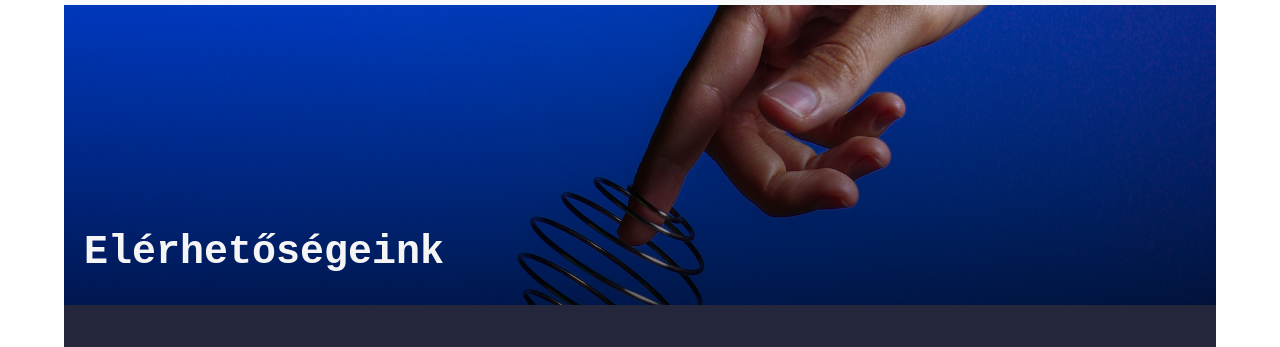
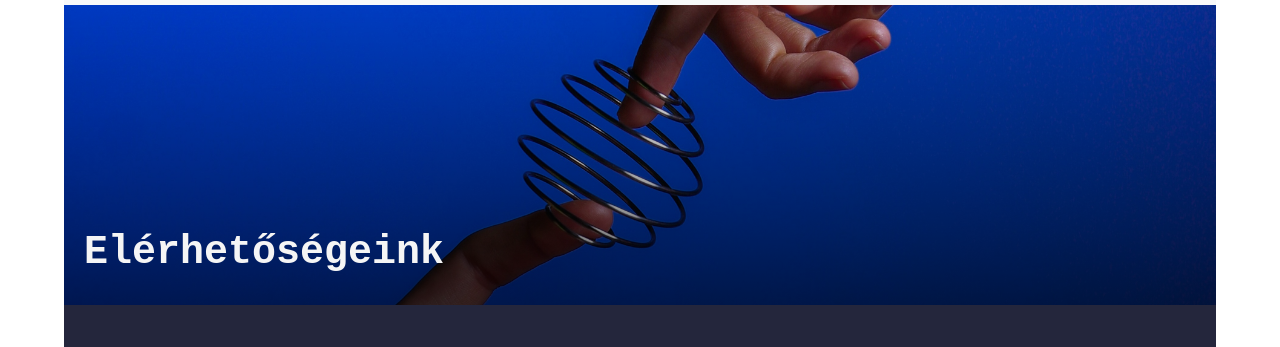
Before and after one commit to afrks/halozatok-ikt_csk-ke-af, a plain HTML site: page kapcsolat.html in a window 1280 px wide. Shown: the part 75-422 px from the top of the page. Drawn offline with nearby package versions, Linux system fonts and the light colour scheme.

Commit message:
kapcsolat header kép css javítás

```diff
--- a/css/style.css
+++ b/css/style.css
@@ -37,6 +37,7 @@ header {
 
 .kapcsolatfejlec {
     background-image: linear-gradient(to top, rgb(0, 0, 0, 0.6), transparent), url(../img/kapcsolat.jpg);
+    background-position-y: center;
 }
 
 .dolgozokfejlec {
```
